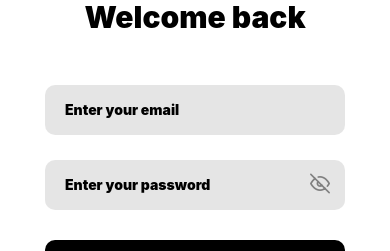
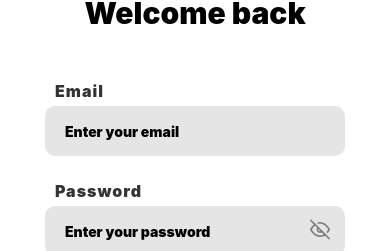
Before and after one commit to Oscarpoco/recording-app, a React Native app: screen / in a window 390 px wide. Shown: the part 305-556 px from the top of the page. Built offline with nearby package versions, Linux system fonts and the light colour scheme; no server answers.

Commit message:
updated my account screen with functionality on changing password

```diff
--- a/screens/Account.js
+++ b/screens/Account.js
@@ -462,7 +462,7 @@ const styles = StyleSheet.create({
         color: '#000',
         fontSize: 14,
         fontWeight: 'bold',
-        letterSpacing: 2,
+        letterSpacing: 1,
         textAlign: 'center'
     },
 
--- a/screens/SignIn.js
+++ b/screens/SignIn.js
@@ -57,6 +57,9 @@ export default function SignIn({
 
                         {/* EMAIL */}
                         <View style={styles.signInputContainer}>
+
+                            <Text style={styles.signText}>Email</Text>
+
                             <TextInput
                             style={styles.signInput}
                             placeholder="Enter your email"
@@ -68,6 +71,9 @@ export default function SignIn({
 
                         {/* PASSWORD */}
                         <View style={[styles.signInputContainer, {marginTop:25}]}>
+
+                            <Text style={styles.signText}>Password</Text>
+
                             <TextInput
                             style={styles.signInput}
                             placeholder="Enter your password"
@@ -183,13 +189,12 @@ const styles = StyleSheet.create({
         justifyContent: 'center',
         resizeMode: 'cover',
         borderRadius: 150,
-        // marginBottom: 70,
     },
 
     signForm:
     {
         width: '100%',
-        height: '80%',
+        height: '75%',
         flexDirection: 'column',
         justifyContent: 'center',
         alignItems: 'center',
--- a/screens/SignUp.js
+++ b/screens/SignUp.js
@@ -220,19 +220,19 @@ const styles = StyleSheet.create({
 
     signLogo:
     {
-        width: 200,
-        height: 200,
+        width: 300,
+        height: 300,
         justifyContent: 'center',
         alignItems: 'center',
         backgroundColor: 'rgba(255, 255, 255, .1)',
-        borderRadius: 100,
-        marginTop: 40
+        borderRadius: 150,
+        marginTop: 0
     },
 
     image:
     {
-        width: 150,
-        height: 150,
+        width: 170,
+        height: 170,
         justifyContent: 'center',
         resizeMode: 'cover',
         borderRadius: 100
@@ -241,7 +241,7 @@ const styles = StyleSheet.create({
     signForm:
     {
         width: '100%',
-        height: '87%',
+        height: '80%',
         flexDirection: 'column',
         justifyContent: 'center',
         alignItems: 'center',
--- a/screens/splashScreen.js
+++ b/screens/splashScreen.js
@@ -149,7 +149,7 @@ const styles = StyleSheet.create({
         width: 200,
         height: 200,
         backgroundColor: 'rgba(255, 255, 255, .5)',
-        borderRadius: 150,
+        borderRadius: 200,
         justifyContent: 'center',
         alignItems: 'center',
         marginTop: 50,
@@ -161,6 +161,7 @@ const styles = StyleSheet.create({
         width: 300,
         height: 300,
         resizeMode: 'contain',
+        borderRadius: 200,
     },
 
      // Text style inside the firstChild
```
Also changed, not shown: assets/download.jpg.
